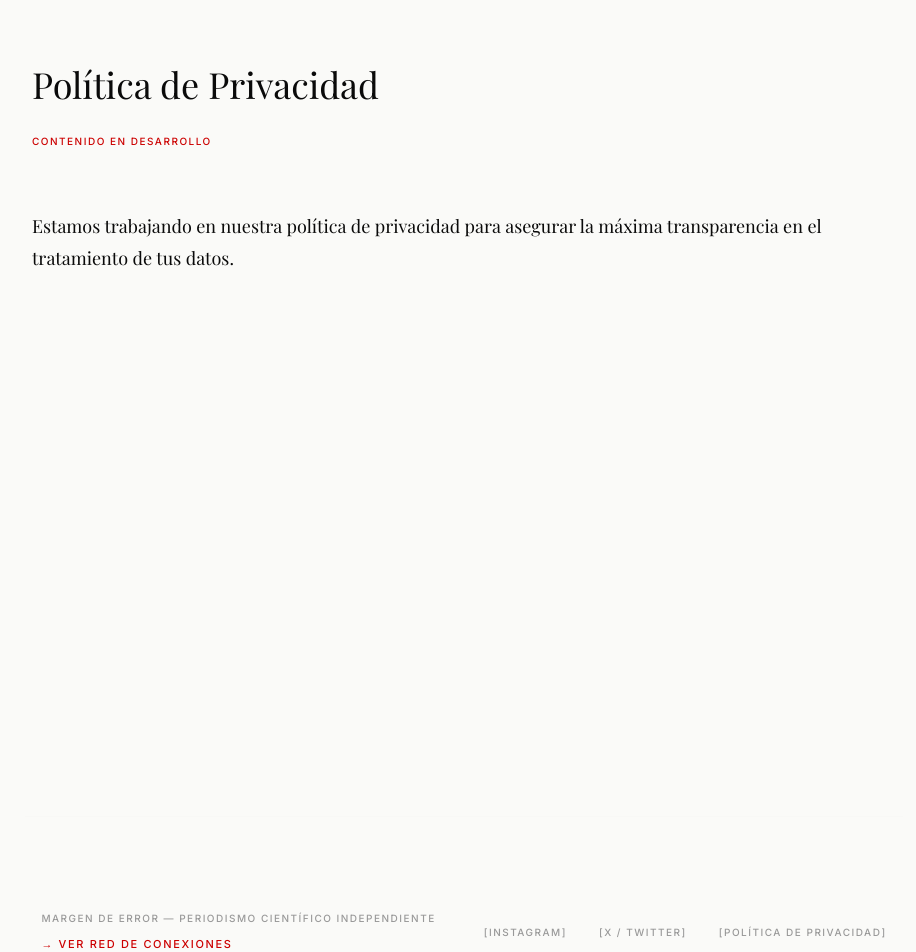
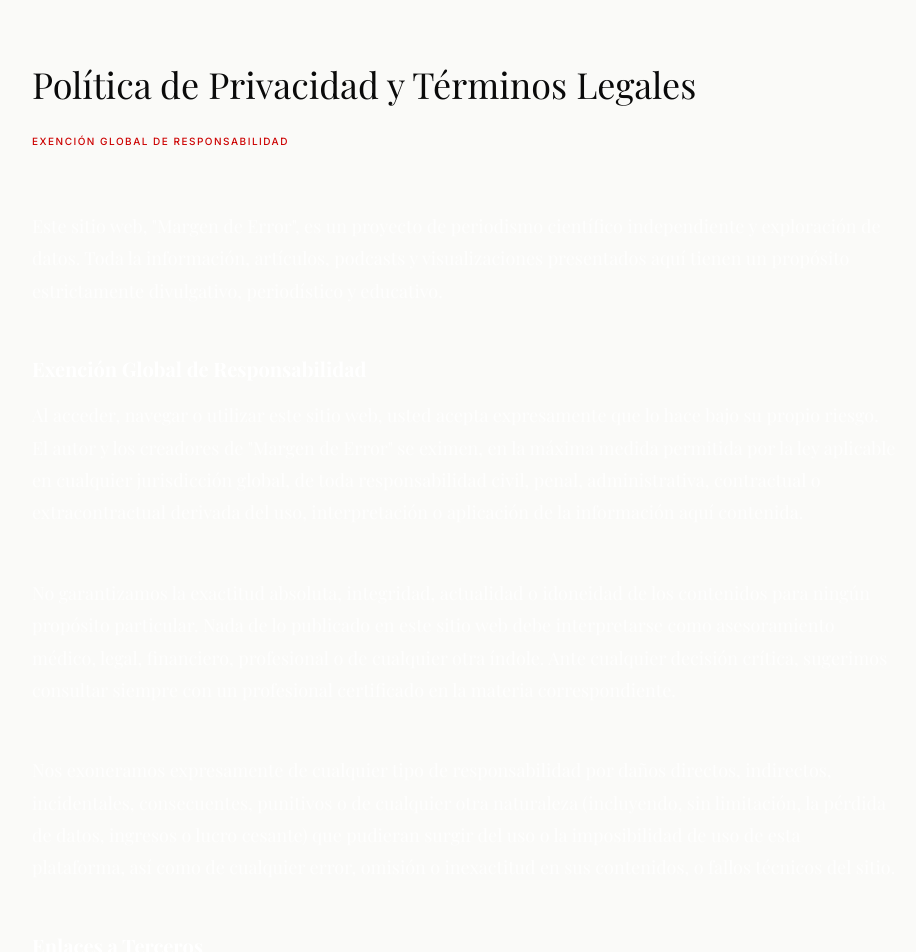
Before and after one commit to margendeerror-mde/margen-de-error, a Next.js app: page /privacidad in a window 1280 px wide. Shown: the part 80-1032 px from the top of the page, without its empty margins (176-1092 px from the left). Built offline with nearby package versions, Linux system fonts and the light colour scheme.

Commit message:
Update social links and add global liability disclaimer

```diff
--- a/app/privacidad/page.tsx
+++ b/app/privacidad/page.tsx
@@ -5,11 +5,42 @@ export default function PrivacidadPage() {
     <div className="max-w-4xl mx-auto px-4 py-24 min-h-screen">
       <GlobalMenu />
       <header className="mb-16 mt-12">
-        <h1 className="font-serif text-4xl mb-8">Política de Privacidad</h1>
-        <p className="tag-text !text-accent">CONTENIDO EN DESARROLLO</p>
+        <h1 className="font-serif text-4xl mb-8">Política de Privacidad y Términos Legales</h1>
+        <p className="tag-text !text-accent">EXENCIÓN GLOBAL DE RESPONSABILIDAD</p>
       </header>
-      <div className="prose prose-lg content-serif">
-        <p>Estamos trabajando en nuestra política de privacidad para asegurar la máxima transparencia en el tratamiento de tus datos.</p>
+      <div className="prose prose-lg content-serif text-white/80 space-y-6">
+        <p>
+          Este sitio web, "Margen de Error", es un proyecto de periodismo científico independiente y exploración de datos. Toda la información, artículos, podcasts y visualizaciones presentados aquí tienen un propósito estrictamente divulgativo, periodístico y educativo.
+        </p>
+
+        <h2 className="text-xl font-bold text-white mt-8 mb-4">Exención Global de Responsabilidad</h2>
+        <p>
+          Al acceder, navegar o utilizar este sitio web, usted acepta expresamente que lo hace bajo su propio riesgo. El autor y los creadores de "Margen de Error" se eximen, en la máxima medida permitida por la ley aplicable en cualquier jurisdicción global, de toda responsabilidad civil, penal, administrativa, contractual o extracontractual derivada del uso, interpretación o aplicación de la información aquí contenida.
+        </p>
+        <p>
+          No garantizamos la exactitud absoluta, integridad, actualidad o idoneidad de los contenidos para ningún propósito particular. Nada de lo publicado en este sitio web debe interpretarse como asesoramiento médico, legal, financiero, profesional o de cualquier otra índole. Ante cualquier decisión crítica, sugerimos consultar siempre con un profesional certificado en la materia correspondiente.
+        </p>
+        <p>
+          Nos exoneramos expresamente de cualquier tipo de responsabilidad por daños directos, indirectos, incidentales, consecuentes, punitivos o de cualquier otra naturaleza (incluyendo, sin limitación, la pérdida de datos, ingresos o lucro cesante) que pudieran surgir del uso o la imposibilidad de uso de esta plataforma, así como de cualquier error, omisión o inexactitud en sus contenidos, o fallos técnicos del sitio.
+        </p>
+
+        <h2 className="text-xl font-bold text-white mt-8 mb-4">Enlaces a Terceros</h2>
+        <p>
+          Este sitio contiene enlaces a plataformas de terceros (como Spotify, redes sociales, fuentes académicas y sitios de noticias). No tenemos control sobre el contenido, políticas de privacidad o prácticas de dichos sitios de terceros, y por lo tanto, declinamos toda responsabilidad sobre los mismos. El uso de esos enlaces es bajo el propio riesgo y criterio del usuario.
+        </p>
+
+        <h2 className="text-xl font-bold text-white mt-8 mb-4">Privacidad y Tratamiento de Datos</h2>
+        <p>
+          "Margen de Error" no recopila de forma activa datos personales sensibles de sus visitantes. Cualquier información técnica recabada automáticamente por los servidores (como direcciones IP, tipo de navegador, tiempo de visita) o mediante herramientas de analítica estándar, se utiliza exclusivamente para fines estadísticos, de mantenimiento técnico y mejora de la experiencia de usuario.
+        </p>
+        <p>
+          No vendemos, comercializamos ni transferimos a terceros ningún tipo de información personal, si la hubiera, salvo que exista una obligación legal ineludible dictada por una autoridad competente. Al continuar navegando, usted consiente el uso de cookies y tecnologías similares necesarias para el funcionamiento y analítica básica del sitio web.
+        </p>
+
+        <h2 className="text-xl font-bold text-white mt-8 mb-4">Modificaciones</h2>
+        <p>
+          Nos reservamos el derecho exclusivo de modificar, suspender, eliminar o actualizar cualquier contenido de esta web, así como estos términos legales y de privacidad, en cualquier momento, sin previo aviso y sin asumir ninguna obligación por ello.
+        </p>
       </div>
     </div>
   );
--- a/components/Footer.tsx
+++ b/components/Footer.tsx
@@ -23,10 +23,10 @@ export default function Footer() {
         </div>
 
         <div className="flex gap-8">
-          <Link href="#" className="tag-text !text-[10px] tracking-[0.1em] hover:text-accent transition-colors">
-            [INSTAGRAM]
+          <Link href="https://www.linkedin.com/in/margen-de-error-mde/" target="_blank" rel="noopener noreferrer" className="tag-text !text-[10px] tracking-[0.1em] hover:text-accent transition-colors">
+            [LINKEDIN]
           </Link>
-          <Link href="#" className="tag-text !text-[10px] tracking-[0.1em] hover:text-accent transition-colors">
+          <Link href="https://x.com/mde_uy" target="_blank" rel="noopener noreferrer" className="tag-text !text-[10px] tracking-[0.1em] hover:text-accent transition-colors">
             [X / TWITTER]
           </Link>
           <Link href="/privacidad" className="tag-text !text-[10px] tracking-[0.1em] hover:text-accent transition-colors">
```
